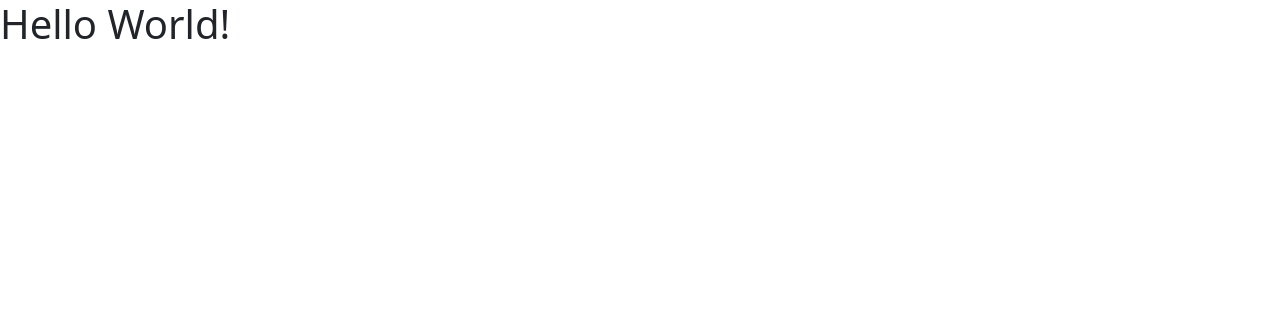
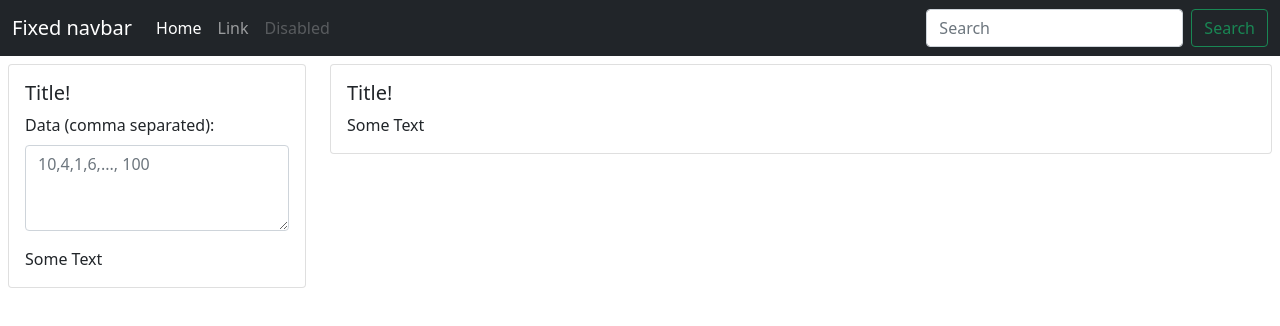
Before and after one commit to shuky-shukrun/Exponential-Smoothing-Demo, a React (Create React App) app: page / in a window 1280 px wide. Shown: the top 326 px of the page. Built offline with nearby package versions, Linux system fonts and the light colour scheme.

Commit message:
start design of left menu

```diff
--- /dev/null
+++ b/src/App.css
@@ -0,0 +1,3 @@
+body {
+  margin-top: 60px;
+}
--- a/src/App.js
+++ b/src/App.js
@@ -1,7 +1,27 @@
+import Card from "./components/card";
+import LeftMenu from "./components/left-menu/left-menu";
+import TopNavbar from "./components/top-navbar/top-navbar";
+import "./App.css";
+
 function App() {
   return (
     <div className="App">
-      <h1>Hello World!</h1>
+      <TopNavbar />
+      <div style={{ margin: "0.5rem" }}>
+        <h1>Hello World!</h1>
+
+        <div className="row">
+          <div className="col-3">
+            <LeftMenu />
+          </div>
+          <div className="col">
+            <Card>
+              <h5 className="card-title">Title!</h5>
+              <p className="card-text">Some Text</p>
+            </Card>
+          </div>
+        </div>
+      </div>
     </div>
   );
 }
--- /dev/null
+++ b/src/components/card.jsx
@@ -0,0 +1,11 @@
+const Card = (props) => {
+  return (
+    <div className="card" style={props.style}>
+      <div className="card-body" style={props.bodyStyle}>
+        {props.children}
+      </div>
+    </div>
+  );
+};
+
+export default Card;
--- /dev/null
+++ b/src/components/left-menu/left-menu.jsx
@@ -0,0 +1,26 @@
+import Card from "../card";
+
+const LeftMenu = (props) => {
+  return (
+    <Card>
+      <h5 className="card-title">Title!</h5>
+
+      <form>
+        <div className="mb-3">
+          <label for="exampleFormControlTextarea1" class="form-label">
+            Data (comma separated):
+          </label>
+          <textarea
+            class="form-control"
+            id="exampleFormControlTextarea1"
+            rows="3"
+            placeholder="10,4,1,6,..., 100"
+          ></textarea>
+        </div>
+      </form>
+      <p className="card-text">Some Text</p>
+    </Card>
+  );
+};
+
+export default LeftMenu;
--- /dev/null
+++ b/src/components/top-navbar/top-navbar.jsx
@@ -0,0 +1,59 @@
+const TopNavbar = (props) => {
+  return (
+    <nav className="navbar navbar-expand-md navbar-dark fixed-top bg-dark">
+      <div className="container-fluid">
+        <a className="navbar-brand" href="#">
+          Fixed navbar
+        </a>
+        <button
+          className="navbar-toggler"
+          type="button"
+          data-bs-toggle="collapse"
+          data-bs-target="#navbarCollapse"
+          aria-controls="navbarCollapse"
+          aria-expanded="false"
+          aria-label="Toggle navigation"
+        >
+          <span className="navbar-toggler-icon"></span>
+        </button>
+        <div className="collapse navbar-collapse" id="navbarCollapse">
+          <ul className="navbar-nav me-auto mb-2 mb-md-0">
+            <li className="nav-item">
+              <a className="nav-link active" aria-current="page" href="#">
+                Home
+              </a>
+            </li>
+            <li className="nav-item">
+              <a className="nav-link" href="#">
+                Link
+              </a>
+            </li>
+            <li className="nav-item">
+              <a
+                className="nav-link disabled"
+                href="#"
+                tabindex="-1"
+                aria-disabled="true"
+              >
+                Disabled
+              </a>
+            </li>
+          </ul>
+          <form className="d-flex">
+            <input
+              className="form-control me-2"
+              type="search"
+              placeholder="Search"
+              aria-label="Search"
+            />
+            <button className="btn btn-outline-success" type="submit">
+              Search
+            </button>
+          </form>
+        </div>
+      </div>
+    </nav>
+  );
+};
+
+export default TopNavbar;
```
